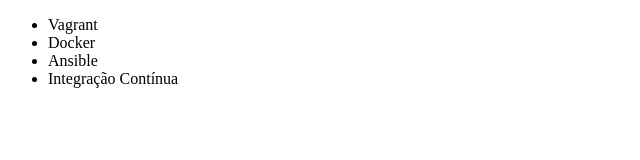
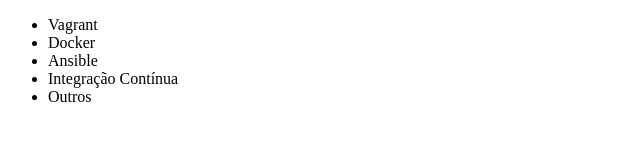
Before and after one commit to mmariz/alura-git, a plain HTML site: page index.html in a window 1280 px wide. Shown: the full height of the page, 0-640 px from the left. Drawn offline with Linux system fonts and the light colour scheme.

Commit message:
Teste curso Alura: Adição da linha Outros à lista.

```diff
--- a/index.html
+++ b/index.html
@@ -10,6 +10,7 @@
         <li>Docker</li>
         <li>Ansible</li>
         <li>Integração Contínua</li>
+        <li>Outros</li>
     </ul>
 </body>
 </html>
```
